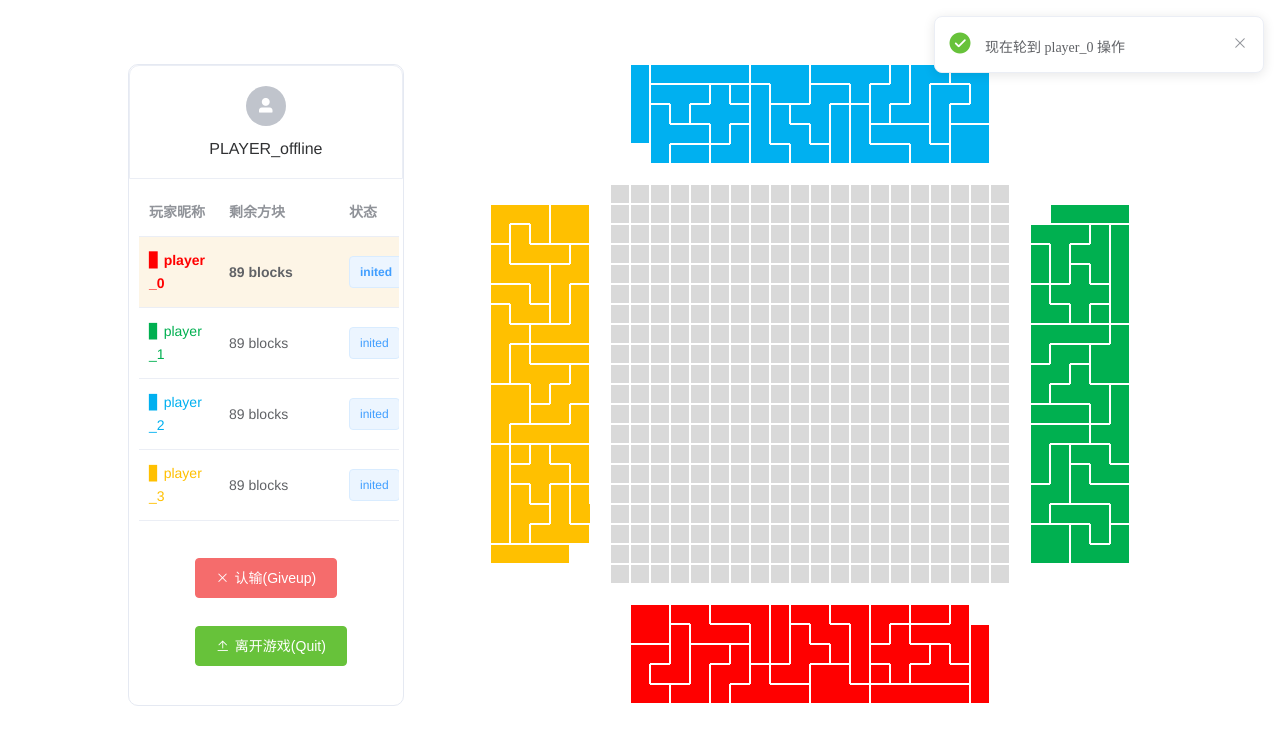
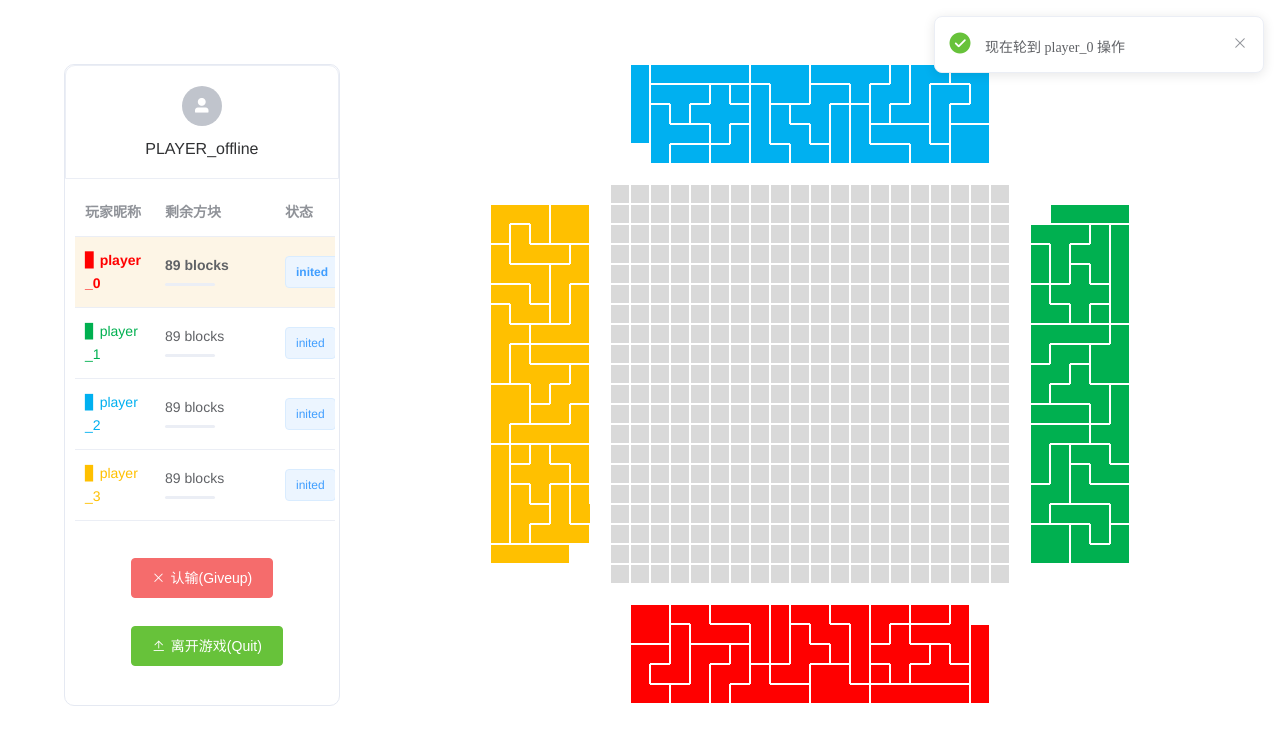
Before and after one commit to wonanut/nodejs, a Vue app in the folder GGClient/gg-client/: page / in a window 1280 px wide. Both pictures are taken after a click on the button "开始离线游戏". Shown: the top 744 px of the page. Built offline with nearby package versions, Linux system fonts and the light colour scheme.

Commit message:
update display position of ScoreBoardComponent and add progress bar that reflects player's remain blocks.

```diff
--- a/GGClient/gg-client/src/App.vue
+++ b/GGClient/gg-client/src/App.vue
@@ -113,7 +113,7 @@ export default {
                     this.player_list = data.player_list;
                     // ele.Notification.success(data.message);
                     this.new_message = {
-                        nickname: "System",
+                        nickname: "系统通知",
                         message: data.message,
                         message_type: "system"
                     }
--- a/GGClient/gg-client/src/components/ScoreBoardComponent.vue
+++ b/GGClient/gg-client/src/components/ScoreBoardComponent.vue
@@ -18,6 +18,7 @@
             <el-table-column label="剩余方块" width="120px">
                 <template slot-scope="scope">
                     <span>{{ scope.row.remains }} blocks</span>
+                    <el-progress :stroke-width="3" :percentage="100 * (89 - scope.row.remains) / 89" :format="format"></el-progress>
                 </template>
             </el-table-column>
             <el-table-column label="状态" width="100px">
@@ -57,6 +58,9 @@ export default {
             } else {
                 return '';
             }
+        },
+        format(percentage) {
+            return '';
         }
     }
 }
--- a/GGClient/gg-client/src/views/OfflineGame.vue
+++ b/GGClient/gg-client/src/views/OfflineGame.vue
@@ -309,15 +309,11 @@ export default {
 #hall-view-left {
     width: 20%;
     height: 80%;
-    /* background-color: rgb(229, 233, 242); */
     margin: 5%;
-    margin-left: 10%;
-    margin-right: 0;
     border: solid 1px rgb(229, 233, 242);
     border-radius: 10px;
     flex: 2;
     font-size: 22px;
-    /* font-family: Camicakan; */
 }
 
 #hall-view-right {
--- a/GGClient/gg-client/src/views/OnlineRoom.vue
+++ b/GGClient/gg-client/src/views/OnlineRoom.vue
@@ -366,8 +366,6 @@ export default {
     width: 20%;
     height: 80%;
     margin: 5%;
-    margin-left: 10%;
-    margin-right: 0;
     border: solid 1px rgb(229, 233, 242);
     border-radius: 10px;
     flex: 2;
```
